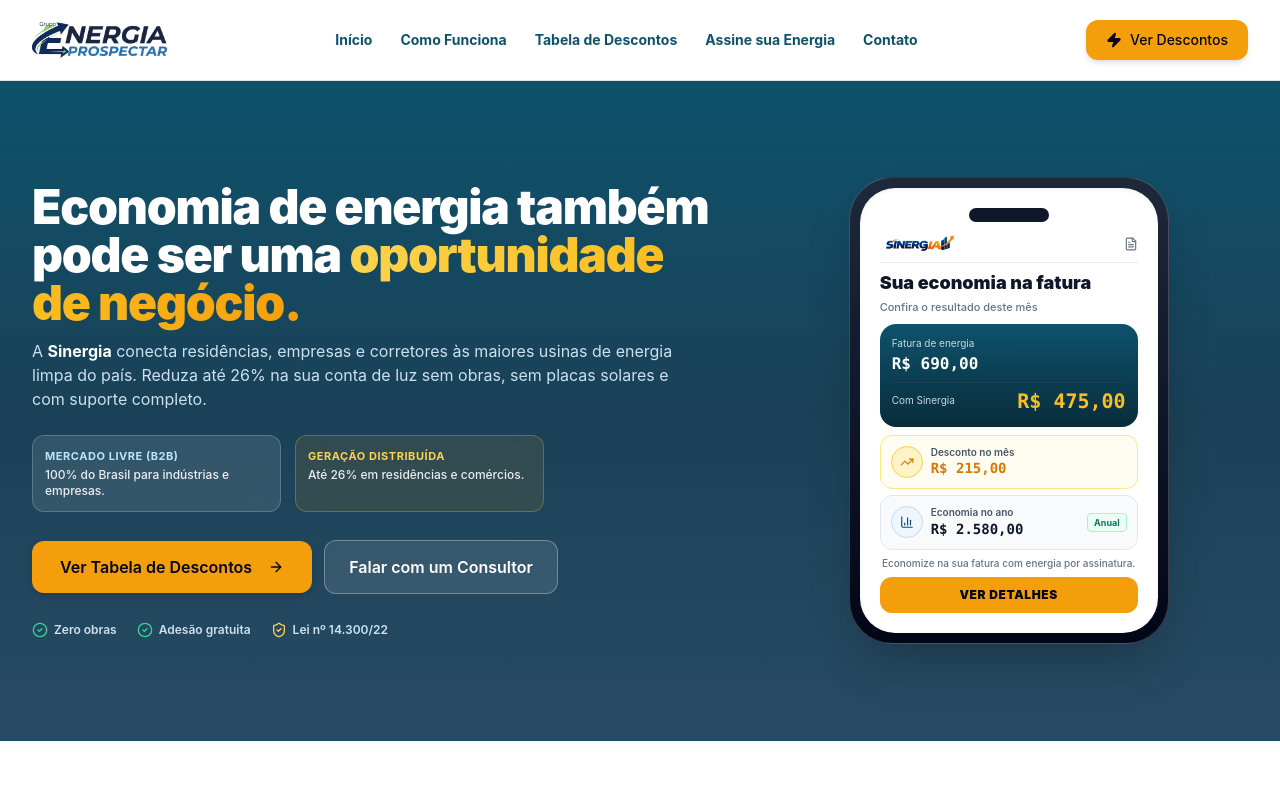
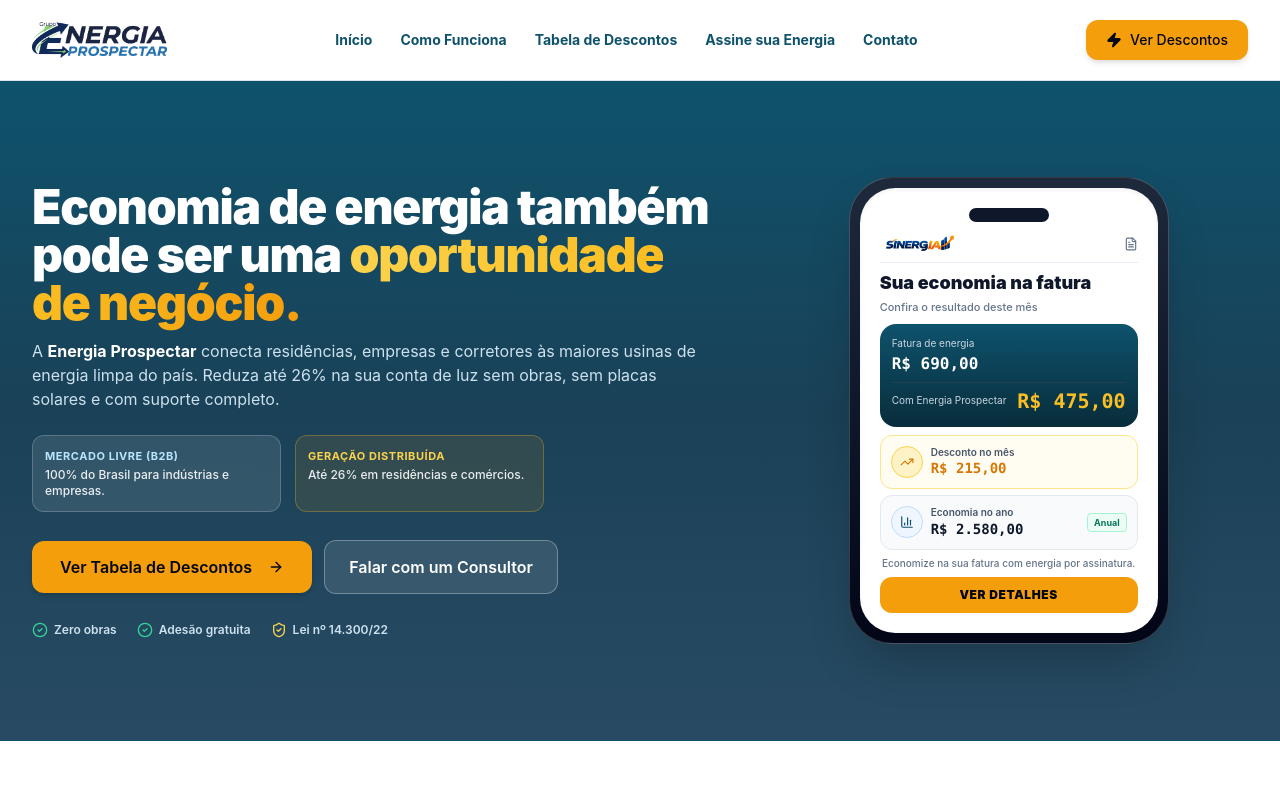
Before and after one commit to cristianofurtado/sinergia, a Next.js app: page / in a window 1280 px wide. Shown: the top 796 px of the page. Built offline with nearby package versions, Linux system fonts and the light colour scheme.

Commit message:
feat(brand): atualiza naming para Energia Prospectar e ajusta taxa LIGHT RJ para 12%

```diff
--- a/app/layout.tsx
+++ b/app/layout.tsx
@@ -7,11 +7,11 @@ export const viewport: Viewport = {
 };
 
 export const metadata: Metadata = {
-  title: "Sinergia | Assine sua Energia, Mercado Livre & Gestão Inteligente",
+  title: "Energia Prospectar | Assine sua Energia, Mercado Livre & Gestão Inteligente",
   description:
     "Plataforma de gestão de Energia e ecossistema para clientes B2B e consultores em todo o Brasil. Economize de 10% a 30% na conta de luz sem obras ou investimentos.",
   keywords: [
-    "Sinergia",
+    "Energia Prospectar",
     "Assine sua Energia",
     "Economia na Conta de Luz",
     "Receba Créditos de Energia Solar",
@@ -21,7 +21,7 @@ export const metadata: Metadata = {
     "Desconto na Conta de Luz",
     "Consultores de Energia",
   ],
-  authors: [{ name: "Sinergia" }],
+  authors: [{ name: "Energia Prospectar" }],
   icons: {
     icon: "/logo-oficial.png",
   },
@@ -30,10 +30,10 @@ export const metadata: Metadata = {
     type: "website",
     locale: "pt_BR",
     url: "https://sinergia.tech",
-    title: "Sinergia | Assinatura de Energia & Economia na Conta de Luz",
+    title: "Energia Prospectar | Assinatura de Energia & Economia na Conta de Luz",
     description:
       "Plataforma de gestão de Energia e ecossistema para clientes B2B e consultores em todo o Brasil.",
-    siteName: "Sinergia",
+    siteName: "Energia Prospectar",
   },
 };
 
--- a/app/logos/page.tsx
+++ b/app/logos/page.tsx
@@ -6,7 +6,7 @@ import { Badge } from "@/components/ui/badge";
 import { Button } from "@/components/ui/button";
 
 export const metadata = {
-  title: "Galeria de Logos | Sinergia — 5 Propostas Oficiais (400x150px)",
+  title: "Galeria de Logos | Energia Prospectar — 5 Propostas Oficiais (400x150px)",
   description:
     "5 opções conceituais profissionais no formato 400x150px com tema de energia e visão para o futuro.",
 };
--- a/components/layout/footer.tsx
+++ b/components/layout/footer.tsx
@@ -15,7 +15,7 @@ export function Footer() {
             <Link href="#inicio" className="inline-block p-2 rounded-xl bg-white shadow-xs">
               <Image
                 src="/logo-oficial.png"
-                alt="Sinergia"
+                alt="Energia Prospectar"
                 width={140}
                 height={36}
                 className="h-7 sm:h-8 w-auto object-contain"
@@ -117,7 +117,7 @@ export function Footer() {
 
         {/* Bottom Bar */}
         <div className="mt-10 pt-5 border-t border-white/10 flex flex-col sm:flex-row items-center justify-between text-xs text-slate-400 gap-3">
-          <p>© {currentYear} Sinergia. Todos os direitos reservados.</p>
+          <p>© {currentYear} Energia Prospectar. Todos os direitos reservados.</p>
           <p className="text-[11px] text-slate-400">
             Geração Distribuída e Mercado Livre de Energia Elétrica.
           </p>
--- a/components/layout/header.tsx
+++ b/components/layout/header.tsx
@@ -64,7 +64,7 @@ export function Header() {
           <Link href="#inicio" className="flex items-center shrink-0">
             <Image
               src="/logo-oficial.png"
-              alt="Sinergia"
+              alt="Energia Prospectar"
               width={140}
               height={36}
               priority
@@ -139,7 +139,7 @@ export function Header() {
             >
               <Image
                 src="/logo-oficial.png"
-                alt="Sinergia"
+                alt="Energia Prospectar"
                 width={130}
                 height={34}
                 priority
--- a/components/sections/contact.tsx
+++ b/components/sections/contact.tsx
@@ -105,7 +105,7 @@ export function Contact() {
               <div className="space-y-2 pt-3 border-t border-slate-100">
                 <a
                   href={`https://wa.me/${member.phoneRaw}?text=${encodeURIComponent(
-                    `Olá, ${member.name}! Gostaria de conversar sobre economia de energia e soluções da Sinergia.`
+                    `Olá, ${member.name}! Gostaria de conversar sobre economia de energia e soluções da Energia Prospectar.`
                   )}`}
                   target="_blank"
                   rel="noopener noreferrer"
--- a/components/sections/coverage.tsx
+++ b/components/sections/coverage.tsx
@@ -124,7 +124,7 @@ export function Coverage() {
 
                   <a
                     href={`https://wa.me/5571987822230?text=${encodeURIComponent(
-                      `Olá! Gostaria de solicitar proposta da Sinergia para o estado de ${selectedState.name} (${selectedState.uf}) com desconto estimado de ${selectedState.discount}.`
+                      `Olá! Gostaria de solicitar proposta da Energia Prospectar para o estado de ${selectedState.name} (${selectedState.uf}) com desconto estimado de ${selectedState.discount}.`
                     )}`}
                     target="_blank"
                     rel="noopener noreferrer"
--- a/components/sections/ecosystem.tsx
+++ b/components/sections/ecosystem.tsx
@@ -318,7 +318,7 @@ export function Ecosystem() {
               <div className="pt-1">
                 <a href="#contato" className="block sm:inline-block">
                   <Button variant="solar" size="md" className="w-full sm:w-auto font-bold text-slate-950 py-3 text-xs sm:text-sm shadow-xs">
-                    Quero ser Consultor Sinergia
+                    Quero ser Consultor Energia Prospectar
                     <ArrowRight className="w-4 h-4 ml-1.5" />
                   </Button>
                 </a>
--- a/components/sections/hero.tsx
+++ b/components/sections/hero.tsx
@@ -42,7 +42,7 @@ export function Hero() {
               </h1>
 
               <p className="text-sm sm:text-base text-sky-100/90 leading-relaxed font-normal max-w-2xl">
-                A <strong className="text-white font-bold">Sinergia</strong> conecta residências, empresas e corretores às maiores usinas de energia limpa do país. Reduza até 26% na sua conta de luz sem obras, sem placas solares e com suporte completo.
+                A <strong className="text-white font-bold">Energia Prospectar</strong> conecta residências, empresas e corretores às maiores usinas de energia limpa do país. Reduza até 26% na sua conta de luz sem obras, sem placas solares e com suporte completo.
               </p>
             </div>
 
@@ -150,7 +150,7 @@ export function Hero() {
 
                     <div className="pt-1 border-t border-slate-700/60 flex items-center justify-between">
                       <span className="text-[9px] sm:text-[10px] text-slate-300">
-                        Com Sinergia
+                        Com Energia Prospectar
                       </span>
                       <span className="text-lg sm:text-xl font-black text-amber-400 font-mono">
                         R$ {comSinergia.toLocaleString("pt-BR")},00
--- a/components/sections/simulator.tsx
+++ b/components/sections/simulator.tsx
@@ -34,7 +34,7 @@ export function Simulator() {
     { name: "CPFL PIRATININGA", rate: "15%", uf: "SP", region: "sudeste", id: "cpfl-piratininga" },
     { name: "EDP ES", rate: "15%", uf: "ES", region: "sudeste", id: "edp-es" },
     { name: "ENEL RJ", rate: "15%", uf: "RJ", region: "sudeste", id: "enel-rj" },
-    { name: "LIGHT RJ", rate: "15%", uf: "RJ", region: "sudeste", id: "light-rj" },
+    { name: "LIGHT RJ", rate: "12%", uf: "RJ", region: "sudeste", id: "light-rj" },
     { name: "ENERGISA SUL SUDESTE", rate: "15%", uf: "SP/PR", region: "sudeste", id: "energisa-sul-sudeste" },
 
     // Nordeste (7)
@@ -100,7 +100,7 @@ export function Simulator() {
             <div className="flex justify-center">
               <Image
                 src="/logo-oficial.png"
-                alt="Sinergia"
+                alt="Energia Prospectar"
                 width={140}
                 height={36}
                 className="h-7 sm:h-8 w-auto object-contain"
@@ -210,7 +210,7 @@ export function Simulator() {
           {/* Broker Disclaimer */}
           <div className="p-3 sm:p-3.5 rounded-xl bg-[#eaf2f5] border border-[#284b63]/20 text-center max-w-2xl mx-auto">
             <p className="text-xs text-slate-800 font-medium leading-relaxed">
-              A <strong>SINERGIA</strong> é uma corretora que conecta clientes e geradoras,
+              A <strong>ENERGIA PROSPECTAR</strong> é uma corretora que conecta clientes e geradoras,
               conseguindo sempre o melhor desconto para você.
             </p>
           </div>
--- a/components/ui/sinergia-logo.tsx
+++ b/components/ui/sinergia-logo.tsx
@@ -27,7 +27,7 @@ export function SinergiaLogo({
       fill="none"
       xmlns="http://www.w3.org/2000/svg"
       className={`select-none ${className}`}
-      aria-label="Sinergia Logo"
+      aria-label="Energia Prospectar Logo"
     >
       {/* SÍNERG in bold modern sans */}
       <text
```
